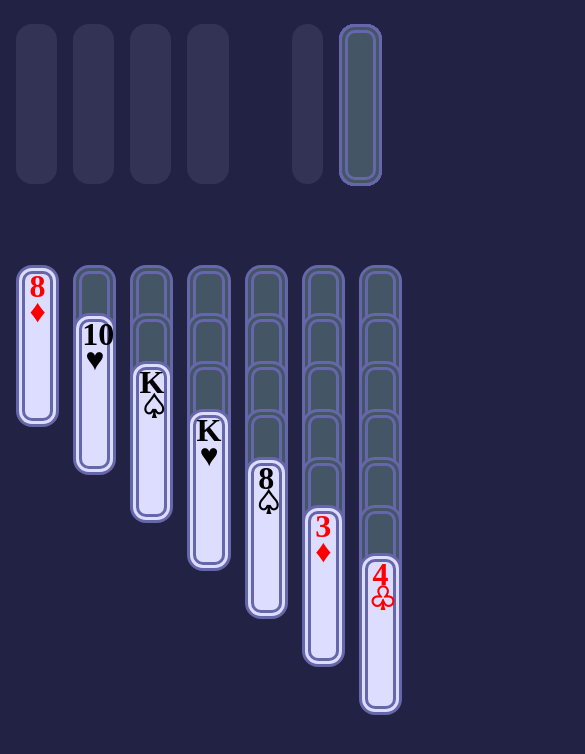
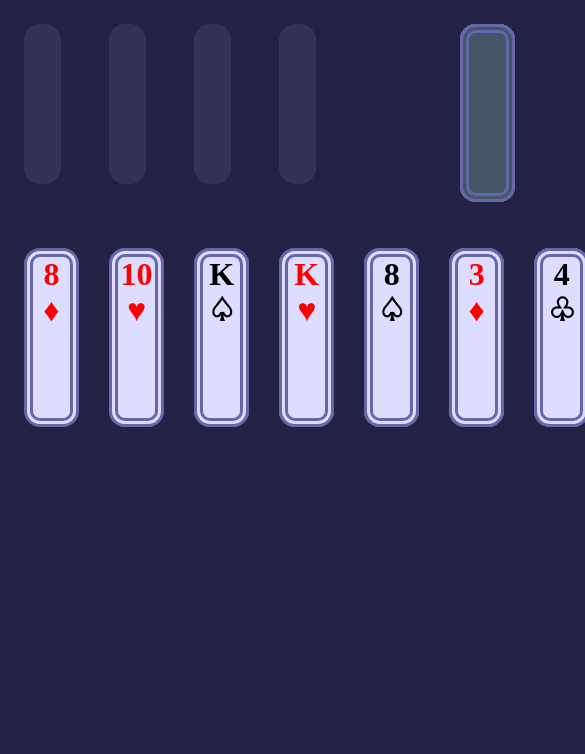
Before and after one commit to iCAMPAGNE/Patience, an Angular app: page / in a window 390 px wide. Shown: the top 754 px of the page, 585 px wide, since content can reach past the window. Built offline with nearby package versions, Linux system fonts and the light colour scheme.

Commit message:
Migration to Angular 11, full games with turning cards work but not on tablet.

```diff
--- a/src/app/components/home/home.component.html
+++ b/src/app/components/home/home.component.html
@@ -1,11 +1,11 @@
 <div class="page-area">
     <div id="piles" class="piles-area stack-area">
         <div *ngFor="let pileNr of [0,1,2,3]">
-            <div id="pile-{{pileNr}}" class="card-area sorted-pile">
+            <div id="pile-{{pileNr}}" class="card-area">
                 <div *ngFor="let card of piles[pileNr].cards;" class="pile-cards">
-                    <div id="card-{{card.id}}" class="card-envelope" (click)="cardClick(pileNr, card.id)">
-                        <div class="card-format front turned" [ngClass]="{'type-color': card.blackType}">
-                            {{card.value}} {{card.type}}
+                    <div id="card-{{card.id}}" class="card-envelope" (click)="cardClick(pileNr, card)">
+                        <div class="card-format front turned" [ngClass]="{'type-color': !card.blackType}">
+                            {{card.valueSymbol}} {{card.type}}
                         </div>
                     </div>
                 </div>
@@ -14,19 +14,19 @@
         <div id="pile-99" class="card-area invisible"></div>
         <div id="pile-4" class="card-area">
             <div *ngFor="let card of piles[4].cards;" class="pile-cards">
-                <div id="card-{{card.id}}" class="card-envelope" (click)="cardClick(4, card.id)">
-                    <div class="card-format front-4" [ngClass]="{'turning':card.turning, 'turned':card.turned, 'type-color':card.blackType}">
-                        {{card.value}} {{card.type}}
+                <div id="card-{{card.id}}" class="card-envelope" (click)="cardClick(4, card)">
+                    <div class="card-format front-4" [ngClass]="{'turning':card.turning, 'turned':card.turned, 'type-color':!card.blackType}">
+                        {{card.valueSymbol}} {{card.type}}
                     </div>
                     <div class="card-format back-4" [ngClass]="{'turning':card.turning, 'turned':card.turned}"></div>
                 </div>
             </div>
         </div>
-        <div id="pile-5" class="card-area" (click)="rechargePile()">
+        <div id="pile-5" class="card-area" (click)="rechargePile(5)">
             <div *ngFor="let card of piles[5].cards;" class="pile-cards">
                 <div id="card-{{card.id}}" class="card-envelope" (click)="draaiom($event, card)">
-                    <div class="card-format front" [ngClass]="{'turning':card.turning, 'turned':card.turned, 'type-color':card.blackType}">
-                        {{card.value}} {{card.type}}
+                    <div class="card-format front" [ngClass]="{'turning':card.turning, 'turned':card.turned, 'type-color':!card.blackType}">
+                        {{card.valueSymbol}} {{card.type}}
                     </div>
                     <div class="card-format back" [ngClass]="{'turning':card.turning, 'turned':card.turned}"></div>
                 </div>
@@ -36,11 +36,11 @@
 
     <div id="play-area" class="piles-area play-area">
         <div *ngFor="let pileNr of [6,7,8,9,10,11,12]">
-            <div id="pile-{{pileNr}}" class="card-area">
-                <div *ngFor="let card of piles[pileNr].cards; let i = index;" class="pile-cards">
-                    <div id="card-{{card.id}}" class="card-envelope" style="margin-top: {{i*3}}em;" (click)="cardClick(pileNr, card.id)">
-                        <div class="card-format front" [ngClass]="{'turning':card.turning, 'turned':card.turned, 'type-color':card.blackType}">
-                            {{card.value}} {{card.type}}
+            <div id="pile-{{pileNr}}" class="card-area pile-cards-A" style="margin-right: 2em;">
+                <div *ngFor="let card of piles[pileNr].cards; let i = index;">
+                    <div id="card-{{card.id}}" class="card-envelope play-card" (click)="cardClick(pileNr, card)">
+                        <div class="card-format front" [ngClass]="{'turning':card.turning, 'turned':card.turned, 'type-color':!card.blackType}">
+                            {{card.valueSymbol}} {{card.type}}
                         </div>
                         <div class="card-format back" [ngClass]="{'turning':card.turning, 'turned':card.turned}"></div>
                     </div>
--- a/src/app/components/home/home.component.ts
+++ b/src/app/components/home/home.component.ts
@@ -2,7 +2,8 @@ import {Component, ElementRef, OnInit} from '@angular/core';
 
 interface Card {
     id:number;
-    value:string;
+    value:number;
+    valueSymbol:string;
     type:string;
     blackType:boolean;
     pileNr:number;
@@ -36,29 +37,29 @@ export class HomeComponent implements OnInit {
     }
 
       ['♧', '♦', '♤', '♥'].forEach((type:string) => {
-          for (let valueNr = 1; valueNr <= 13; valueNr++) {
-              const blackType:boolean = ['♧', '♦'].indexOf(type) >= 0;
-              let value:string = '';
-              switch (valueNr) {
+          for (let value = 1; value <= 13; value++) {
+              const blackType:boolean = ['♧', '♤'].indexOf(type) >= 0;
+              let valueSymbol:string = '';
+              switch (value) {
                   case 1:
-                      value = 'A';
+                      valueSymbol = 'A';
                       break;
                   case 11:
-                      value = 'J';
+                      valueSymbol = 'J';
 //				icon = card.type % 2 === 0 ? 'url(images/jack-black.png)' : 'url(images/jack-red.png)';
                       break;
                   case 12:
-                      value = 'Q';
+                      valueSymbol = 'Q';
                       break;
                   case 13:
-                      value = 'K';
+                      valueSymbol = 'K';
                       break;
                   default:
-                      value = valueNr.toLocaleString();
+                      valueSymbol = value.toLocaleString();
               }
 
               const id = this.nr++;
-              this.cards.push({id: id, value: value, type: type, blackType: blackType, pileNr: 5, turning: false, turned: false});
+              this.cards.push({id: id, value: value, valueSymbol: valueSymbol, type: type, blackType: blackType, pileNr: 5, turning: false, turned: false});
               this.spread.push(this.cards.length - 1);
           }
       });
@@ -86,20 +87,22 @@ export class HomeComponent implements OnInit {
   }
 
   draaiom(event: Event, card:Card) {
+      card.turning = true;
       event.stopPropagation(); // Prevent exectution empty stock-pile click
-      card.turning = true;
       const flipCardElement = this.elementRef.nativeElement.querySelector('#card-' + card.id);
-      flipCardElement.animate([{ transform: 'rotateY(180deg) '}, { transform: 'translateX(-150px)' } ], { duration: 500 });
+      flipCardElement.animate([{ transform: 'rotateY(180deg) '}, { transform: 'translateX(-150px)' } ], { duration: 200 });
       setTimeout(() => {
           card.turned = true;
-          card.turning = false;
           this.piles[5].cards.pop();
           card.pileNr = 4;
           this.piles[4].cards.push(card);
-      }, 490);
+          card.turning = false;
+      }, 190);
   }
 
-  rechargePile() {
+  rechargePile(pileNr:number) {
+      if (this.piles[pileNr].cards.find(c => c.turning)) return;
+      console.log('rechargePile');
       if (this.piles[4].cards.length > 0) {
           const card = this.piles[4].cards[this.piles[4].cards.length - 1];
           if (card) {
@@ -112,48 +115,64 @@ export class HomeComponent implements OnInit {
                   this.piles[4].cards.pop();
                   card.pileNr = 5;
                   this.piles[5].cards.push(card);
-                  this.rechargePile();
+                  this.rechargePile(pileNr);
               }, 49);
           }
       }
   }
 
 
-  cardClick(pileNr:number, cardNr:number) {
-    const card = this.cards.find(c => c.id == cardNr);
+  cardClick(pileNr:number, card:Card) {
+    console.log('clicked card = ', card);
     if (!card || !card.turned) {
       return;
     }
 
-    let searching:boolean = true;
-    for (let tryPileNr = 0; searching && (tryPileNr < 4);tryPileNr++) {
-      if (tryPileNr != pileNr) {
+    for (let tryPileNr of [0,1,2,3,6,7,8,9,10,11,12]) {
+        if (tryPileNr === pileNr) continue;
+        const bottommostCard:Card = this.piles[tryPileNr].cards[this.piles[tryPileNr].cards.length - 1];
+        console.log('candidate');
+        if (!((tryPileNr < 4 && ((card.value === 1 && !bottommostCard) ||
+                (bottommostCard && card.value === bottommostCard.value + 1 && card.type === bottommostCard.type) ))
+              || (tryPileNr >= 6 && !bottommostCard && card.value === 13)
+              || (tryPileNr >= 6 && (bottommostCard && (card.value === bottommostCard.value - 1) && card.blackType != bottommostCard.blackType)))) continue;
+        console.log('Match gevonden');
+
         const pileElement = this.elementRef.nativeElement.querySelector('#pile-' + tryPileNr);
-          const cardElement = this.elementRef.nativeElement.querySelector('#card-' + card.id);
+
+        const numberInPile:number = this.piles[pileNr].cards.indexOf(card);
+        const cards:Card[] = [];
+        let offset = 0;
+        for (let movingCardId = numberInPile; movingCardId < this.piles[pileNr].cards.length; movingCardId++) {
+            const c:Card = this.piles[pileNr].cards[movingCardId];
+            cards.push(c);
+            const cardElement = this.elementRef.nativeElement.querySelector('#card-' + c.id);
             const moveHorizontal:number = pileElement.offsetLeft - cardElement.getBoundingClientRect().left;
-          const moveVertical:number = pileElement.offsetTop - cardElement.getBoundingClientRect().top;
-          cardElement.animate([{ transform: 'translate(' + moveHorizontal + 'px,' + moveVertical + 'px)'}], { duration: 500 });
+            const moveVertical:number = pileElement.offsetTop + (tryPileNr > 4 ? this.piles[tryPileNr].cards.length * 50 + 50*offset++: 0) - cardElement.getBoundingClientRect().top;
+            cardElement.animate([{ transform: 'translate(' + moveHorizontal + 'px,' + moveVertical + 'px)'}], { duration: 200 });
+        }
         setTimeout(() => {
+            for (let c of cards) {
                 this.piles[pileNr].cards.pop();
-              card.pileNr = tryPileNr;
-              this.piles[tryPileNr].cards.push(card);
+                c.pileNr = tryPileNr;
+                this.piles[tryPileNr].cards.push(c);
+            }
 
             // turn around next (most lowest) card of that pile.
             const nextCard = this.piles[pileNr].cards[this.piles[pileNr].cards.length - 1];
-              console.log(this.piles[pileNr].cards.length);
-              console.log(nextCard);
+            // console.log(this.piles[pileNr].cards.length);
+            // console.log(nextCard);
             if (nextCard && !nextCard.turned) {
                 nextCard.turning = true;
                 const flipCardElement = this.elementRef.nativeElement.querySelector('#card-' + nextCard.id);
-                  flipCardElement.animate([{transform: 'rotateY(180deg) '}, {transform: 'rotateY(0deg) '}], {duration: 500});
+                flipCardElement.animate([{transform: 'rotateY(180deg) '}, {transform: 'rotateY(0deg) '}], {duration: 200});
                 setTimeout(() => {
                     nextCard.turned = true;
                     nextCard.turning = false;
-                  }, 490);
+                }, 190);
             }
-          }, 500);
-          searching = false;
-      }
+        }, 190);
+        break;
     }
   }
 
--- a/src/styles.scss
+++ b/src/styles.scss
@@ -1,15 +1,18 @@
+$body_width: 95vw;
 $body_height: 95vh;
-$body_width: 95vw;
+
+$card_width: $body_width / 10;
+$card_height: $body_height / 5;
 
 body {
     background-color: #222244;
+    width: $body_width;
     height: $body_height;
-    width: $body_width;
 }
 
-div.page-area {
-    width: calc(#{$body_width});
-    height: calc(#{$body_height});
+div.piles-area {
+    display: -webkit-flex;
+    display: flex;
 }
 
 div.stack-area {
@@ -20,32 +23,26 @@ div.play-area {
     height: 60%;
 }
 
-div.piles-area {
-    display: -webkit-flex;
-    display: flex;
-}
-
 div.card-area {
-    width: calc(#{$body_width} / 9);
-    height: calc(#{$body_height} / 5);
-    margin: 1em 0.5em;
+    width: $card_width;
+    height: $card_height;
+    margin: 1em 2em 1em 1em;
     border-radius: 1em;
     background-color: #333355;
 }
 
-div.card {
+div.pile-cards {
     position: absolute;
-    width: calc(#{$body_width} / 9 - 1em);
-    height: calc(#{$body_height} / 5 - 1em);
-    border-radius: 1em;
-    border: 0.6em double #6666AA;
-    background-color: #445566;
+    width: $card_width;
+    height: $card_height;
+    perspective: 1000px;
 }
 
-div.pile-cards {
-    position: absolute;
-    width: calc(#{$body_width} / 9 - 1em);
-    height: calc(#{$body_height} / 5 - 1em);
+div.pile-cards-A {
+//    position: absolute;
+//    margin-right: 1em;
+    width: $card_width;
+    height: $card_height;
     perspective: 1000px;
 }
 
@@ -56,20 +53,23 @@ div.card-envelope {
     transform-style: preserve-3d;
 }
 
+.play-card {
+    margin-top: 3em;
+}
 
 div.card-format {
     position: absolute;
     border: 0.3em double #6666AA;
     border-radius: 0.5em;
-    width: calc(#{$body_width} / 9 - 0.5em);
-    height: calc(#{$body_height} / 5 - 0.5em);
+    width: $card_width;
+    height: $card_height;
     -webkit-backface-visibility: hidden;
     backface-visibility: hidden;
 
     text-align: center;
     font-size: 200%;
-    font-family: Bookman Old Style;
-    line-height: 80%;
+//    font-family: Bookman Old Style;
+    line-height: 110%;
     font-weight: bold;
     &.type-color {
         color: red;
```
Lines whose indentation alone changed are shown as unchanged.
